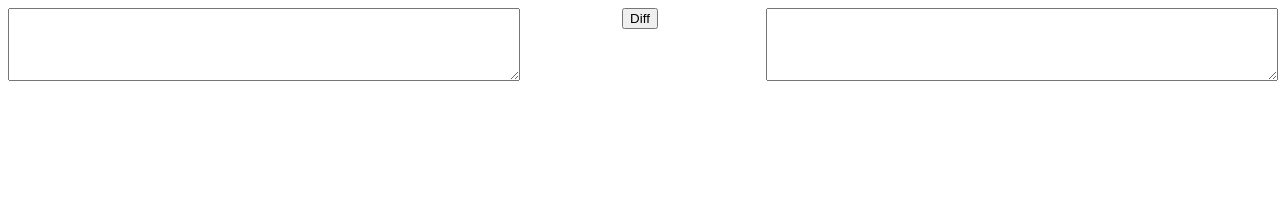
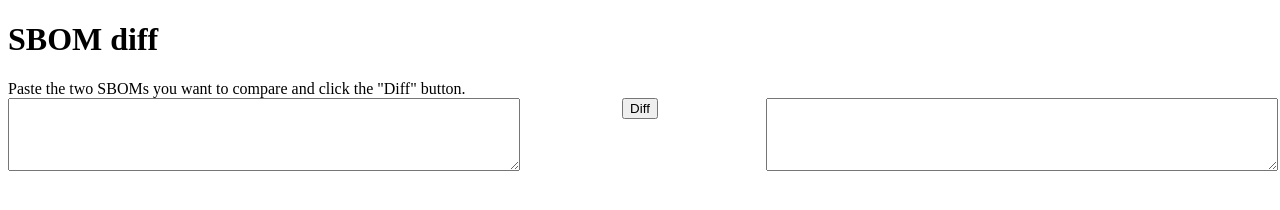
Before and after one commit to crosspointlabs/sbom-diff, a plain HTML site: page index.html in a window 1280 px wide. Drawn offline with Linux system fonts and the light colour scheme.

Commit message:
title on page

```diff
--- a/index.html
+++ b/index.html
@@ -1,10 +1,13 @@
 <!DOCTYPE html>
 <html>
 <head>
+<title>SBOM diff</title>
 <script src="assets/app.js"></script>
 <link rel="stylesheet" href="assets/style.css" type="text/css">
 </head>
 <body>
+    <h1>SBOM diff</h1>
+    Paste the two SBOMs you want to compare and click the "Diff" button.
     <main>
         <column>
             <textarea></textarea>
```
